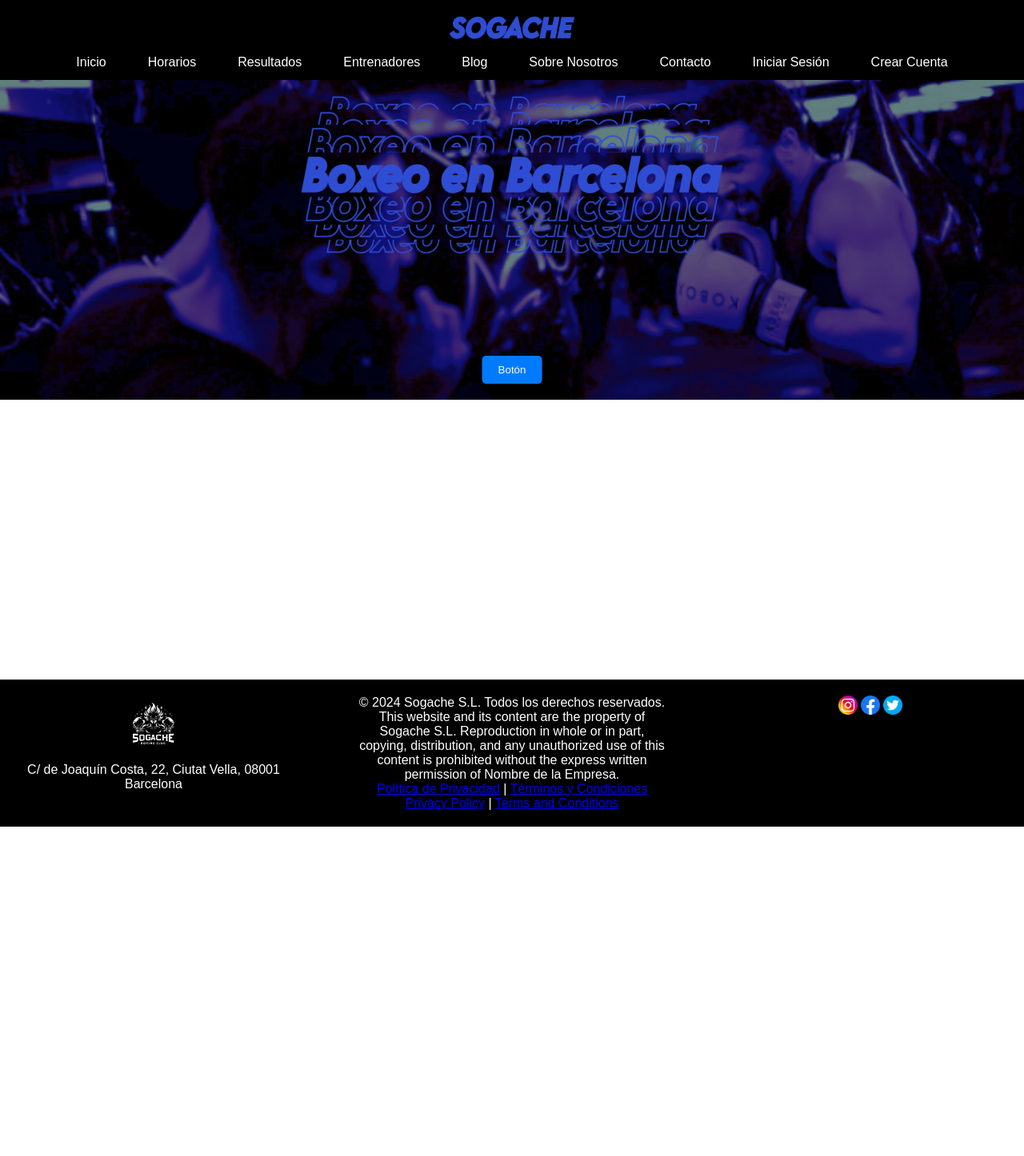
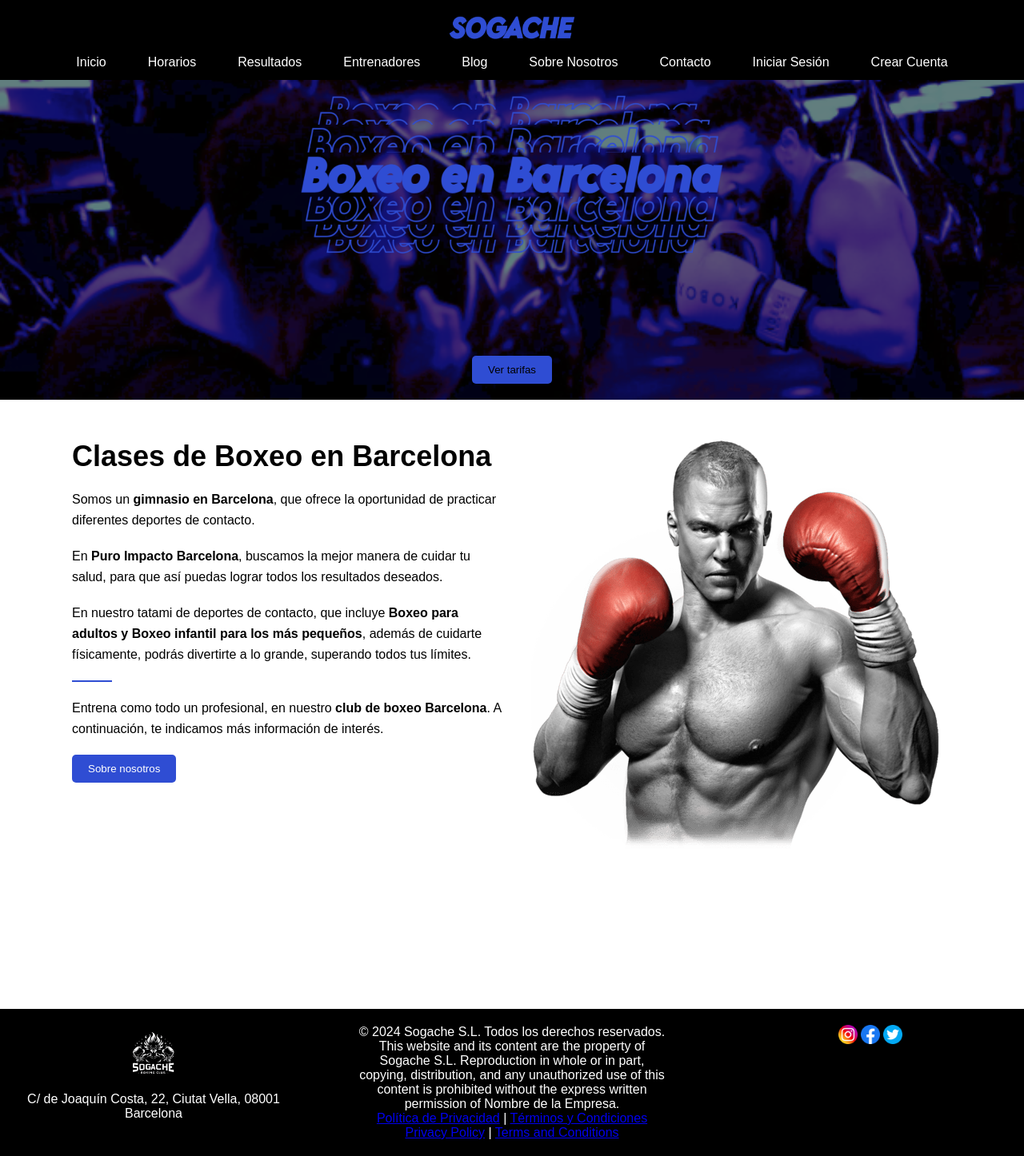
Before and after one commit to BipperTT/club_boxeo, a PHP site: page / in a window 1280 px wide. Shown: the whole page at 80% size. Before the commit the page ends 1034 px from the top, so only its background shows below. Run offline with PHP 8.4, Linux system fonts and the light colour scheme.

Commit message:
update index and tarifa.css

```diff
--- a/proyecto-20240521T060509Z-001/proyecto/frontend/index.html
+++ b/proyecto-20240521T060509Z-001/proyecto/frontend/index.html
@@ -39,8 +39,28 @@
             <div class="texto-encima">
                 <img src="img/Boxeo-en-Barcelona.png">
             </div>
-            <button class="boton-encima">Botón</button>
+            <a href="tarifa.html"><button class="boton-encima">Ver tarifas</button></a>
         </div>
+
+
+
+        <section class="container">
+            <div class="text-section">
+                <h1>Clases de <span class="highlight">Boxeo en Barcelona</span></h1>
+                <p>Somos un <strong>gimnasio en Barcelona</strong>, que ofrece la oportunidad de practicar diferentes deportes de contacto.</p>
+                <p>En <strong>Puro Impacto Barcelona</strong>, buscamos la mejor manera de cuidar tu salud, para que así puedas lograr todos los resultados deseados.</p>
+                <p>En nuestro tatami de deportes de contacto, que incluye <strong>Boxeo para adultos y Boxeo infantil para los más pequeños</strong>, además de cuidarte físicamente, podrás divertirte a lo grande, superando todos tus límites.</p>
+                <hr>
+                <p>Entrena como todo un profesional, en nuestro <strong>club de boxeo Barcelona</strong>. A continuación, te indicamos más información de interés.</p>
+                <a href="sobreNosotros.html"><button>Sobre nosotros</button></a>
+            </div>
+            <div class="image-section">
+                <img src="img/box.png" alt="Boxeo en Barcelona">
+
+            </div>
+
+
+        </section>
 
     </main>
 
--- a/proyecto-20240521T060509Z-001/proyecto/frontend/styles/index.css
+++ b/proyecto-20240521T060509Z-001/proyecto/frontend/styles/index.css
@@ -1,6 +1,5 @@
-
 .fondo1 {
-    position: relative;
+    position: relative; /* Posición relativa */
     background-image: url(../img/fondo_index.png);
     background-color: rgba(0, 0, 0, 0.5); /* Color de superposición con transparencia */
     background-blend-mode: overlay;
@@ -11,6 +10,7 @@
     display: flex;
     justify-content: center;
     align-items: center;
+    z-index: 2;
 }
 .mainindex{
     padding-top: 100px;
@@ -18,7 +18,12 @@
     justify-content: center;
     align-items: flex-start;
     min-height: calc(100vh - 100px);
+    flex-direction: column;
+    height: auto;
+
+
 }
+
 
 
 .texto-encima {
@@ -40,9 +45,80 @@
     left: 50%;
     transform: translateX(-50%);
     padding: 10px 20px;
-    background-color: #007bff;
-    color: white;
+    background-color: #2f4dd3;
+    color: rgb(0, 0, 0);
     border: none;
     border-radius: 5px;
     cursor: pointer;
+    transition: background-color 0.3s ease;
 }
+
+.boton-encima:hover {
+    background-color: #1c26b7;
+}
+
+
+
+.container {
+    position: relative;
+    z-index: 1; /* Asegura que esté detrás del .fondo1 */
+    display: flex;
+    flex-direction: row;
+    justify-content: space-between;
+    padding: 50px;
+    max-width: 1200px;
+    margin: 0 auto;
+}
+
+.text-section {
+    flex: 1;
+    margin-right: 20px;
+}
+
+.text-section h1 {
+    font-size: 36px;
+    margin-bottom: 20px;
+}
+
+.highlight {
+    font-weight: bold;
+}
+
+.text-section p {
+    margin-bottom: 20px;
+    line-height: 1.6;
+}
+
+hr {
+    border: none;
+    border-top: 2px solid #2f4dd3;
+    margin: 20px 0;
+    width: 50px;
+}
+
+.image-section {
+    flex: 1;
+    display: flex;
+    justify-content: center;
+    align-items: center;
+}
+
+.image-section img {
+    max-width: 100%;
+    height: auto;
+}
+
+.text-section button{
+    bottom: 20px;
+    padding: 10px 20px;
+    background-color: #2f4dd3;
+    color: rgb(255, 255, 255);
+    border: none;
+    border-radius: 5px;
+    cursor: pointer;
+    transition: background-color 0.3s ease;
+}
+
+.text-section button:hover {
+    background-color: #1c26b7;
+}
--- a/proyecto-20240521T060509Z-001/proyecto/frontend/styles/tarifa.css
+++ b/proyecto-20240521T060509Z-001/proyecto/frontend/styles/tarifa.css
@@ -59,6 +59,7 @@ main {
     padding: 10px 20px;
     cursor: pointer;
     border-radius: 5px;
+    transition: background-color 0.3s ease;
 }
 
 .pricing-table button:hover {
```
Also changed, not shown: proyecto-20240521T060509Z-001/proyecto/frontend/img/box.png (added).
